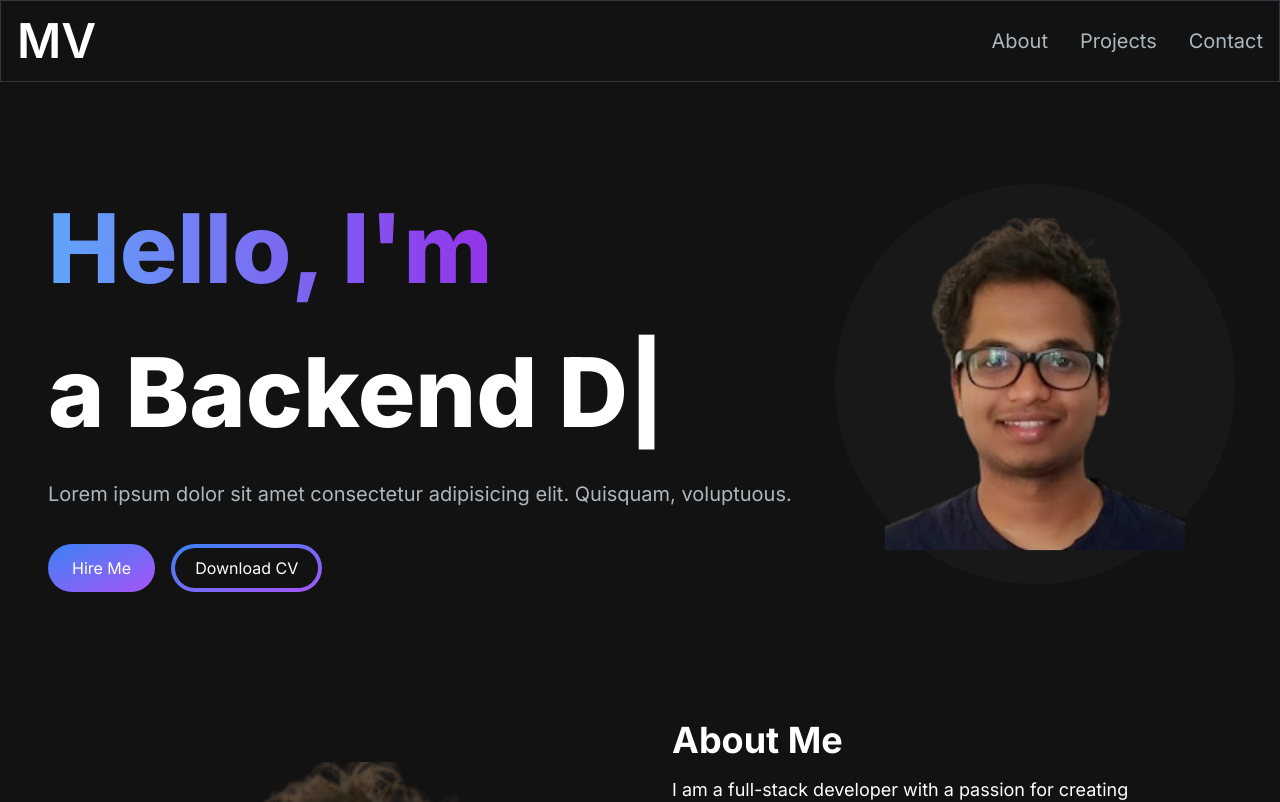
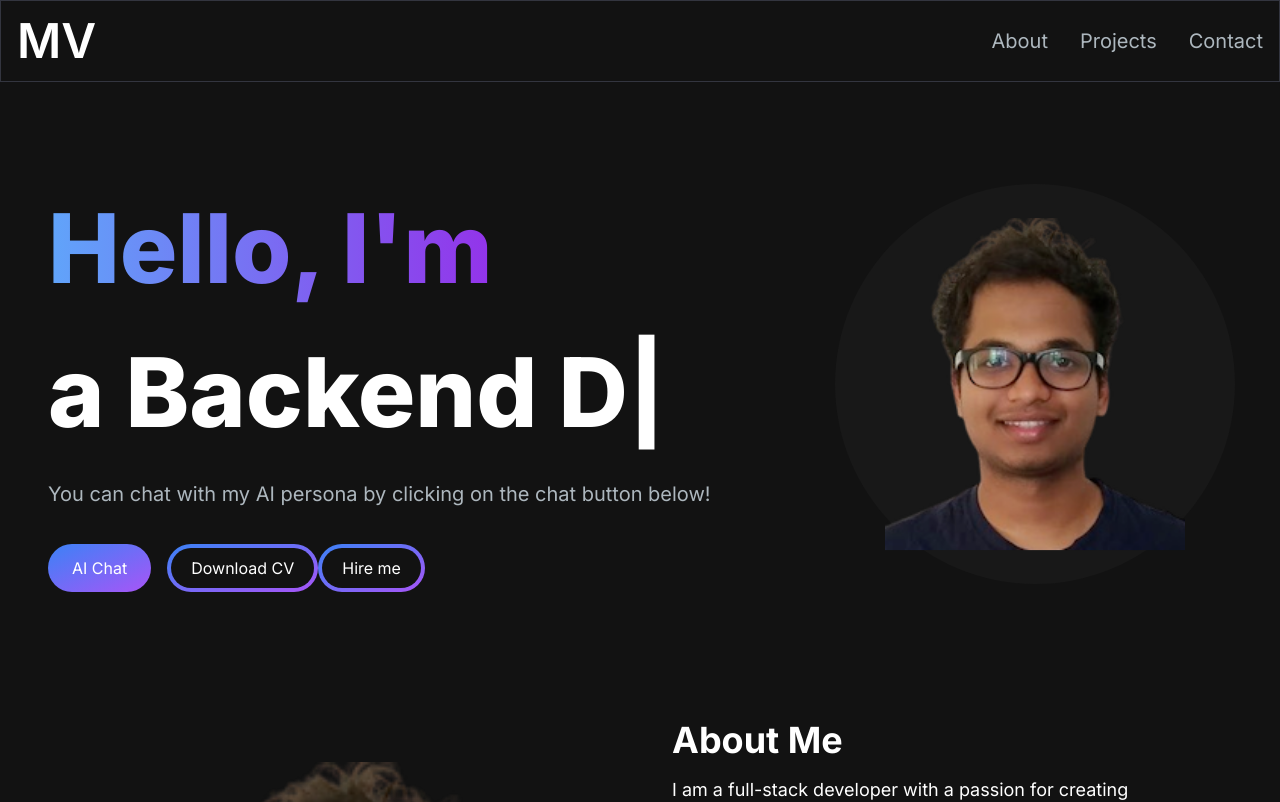
Before and after one commit to manugeorge04/Portfolio_Website, a Next.js app: page / in a window 1280 px wide. Shown: the top 802 px of the page. Built offline with nearby package versions, Linux system fonts and the light colour scheme.

Commit message:
Download CV

```diff
--- a/src/app/components/HeroSection.jsx
+++ b/src/app/components/HeroSection.jsx
@@ -3,6 +3,7 @@
 import Image from "next/image";
 import Link from "next/link";
 import { TypeAnimation } from "react-type-animation";
+import { RESUME_ID } from "../utils/appConstants";
 
 const HeroSection = () => {
   return (
@@ -34,22 +35,30 @@
             />
           </h1>
           <p className="text-[#ADB7BE] text-base sm:text-lg mb-6 lg:text-xl">
-            Lorem ipsum dolor sit amet consectetur adipisicing elit. Quisquam,
-            voluptuous.
+            You can chat with my AI persona by
+            clicking on the chat button below!
           </p>
           <div>
             <Link
               href="/#contact"
               className="px-6 inline-block py-3 w-full sm:w-fit rounded-full mr-4 bg-gradient-to-br from-primary-500 to-secondary-500 hover:bg-slate-200 text-white"
             >
-              Hire Me
+              AI Chat
             </Link>
             <Link
-              href="/"
+              href={`https://drive.google.com/uc?export=download&id=${RESUME_ID}`}
               className="px-1 inline-block py-1 w-full sm:w-fit rounded-full bg-gradient-to-br from-primary-500 to-secondary-500 hover:bg-slate-800 text-white mt-3"
             >
               <span className="block bg-[#121212] hover:bg-slate-800 rounded-full px-5 py-2">
                 Download CV
+              </span>
+            </Link>
+            <Link
+              href="/#contact"
+              className="px-1 inline-block py-1 w-full sm:w-fit rounded-full bg-gradient-to-br from-primary-500 to-secondary-500 hover:bg-slate-800 text-white mt-3"
+            >
+              <span className="block bg-[#121212] hover:bg-slate-800 rounded-full px-5 py-2">
+                Hire me
               </span>
             </Link>
           </div>
--- /dev/null
+++ b/src/app/utils/appConstants.js
@@ -0,0 +1 @@
+export const RESUME_ID = "1csvnhWItIQ8xKxSgfU_YfzkSbuuCKy_G";
```
